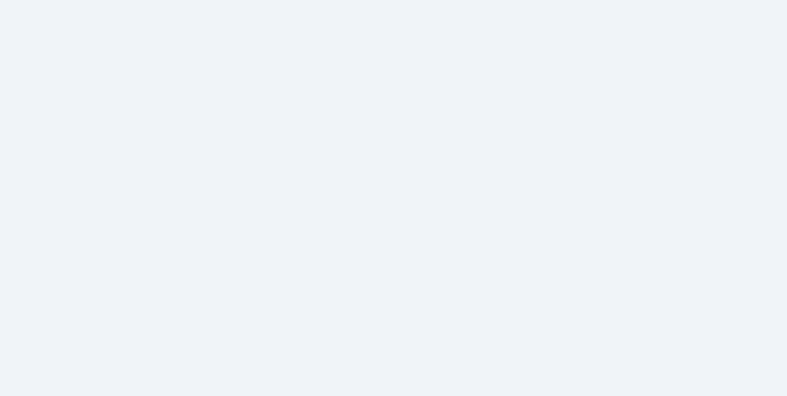
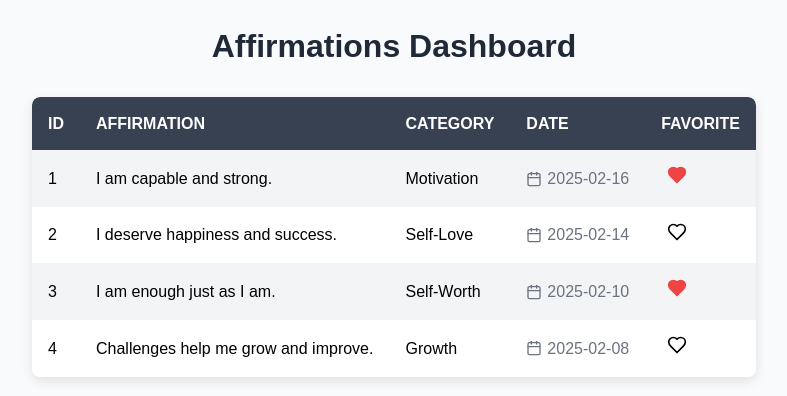
Before and after one commit to uaalumni02/affirmation_frontend, a React (Create React App) app: page /dashboard in a window 1280 px wide. Before the commit this address had no page. Shown: the top 396 px of the page, without its empty margins (246-1033 px from the left). Built offline with nearby package versions, Linux system fonts and the light colour scheme.

Commit message:
add hardcoded dashboard

```diff
--- a/package.json
+++ b/package.json
@@ -4,6 +4,8 @@
   "private": true,
   "dependencies": {
     "cra-template": "1.2.0",
+    "framer-motion": "^12.4.3",
+    "lucide-react": "^0.475.0",
     "react": "^19.0.0",
     "react-dom": "^19.0.0",
     "react-router-dom": "^7.1.1",
--- a/src/App.js
+++ b/src/App.js
@@ -3,6 +3,7 @@ import { BrowserRouter, Route, Routes } from "react-router-dom";
 import Login from "./pages/Login";
 import Register from "./pages/Register";
 import DailyAffirmation from "./pages/DailyAffirmation";
+import Dashboard from "./pages/Dashboard";
 
 function App() {
   return (
@@ -13,7 +14,12 @@ function App() {
         <Routes>
           <Route exact path="/" element={<Login />} />
           <Route exact path="/register" element={<Register />} />
-          <Route exact path="/daily_affirmation/:id" element={<DailyAffirmation />} />
+          <Route
+            exact
+            path="/daily_affirmation/:id"
+            element={<DailyAffirmation />}
+          />
+          <Route exact path="/dashboard" element={<Dashboard />} />
         </Routes>
       </BrowserRouter>
     </div>
--- /dev/null
+++ b/src/pages/Dashboard.js
@@ -0,0 +1,89 @@
+import React from "react";
+import { Heart, Calendar } from "lucide-react";
+import { motion } from "framer-motion";
+import "../static/dashboard.css"; // Import external CSS
+
+const affirmations = [
+  {
+    id: 1,
+    text: "I am capable and strong.",
+    category: "Motivation",
+    favorite: true,
+    createdAt: "2025-02-16",
+  },
+  {
+    id: 2,
+    text: "I deserve happiness and success.",
+    category: "Self-Love",
+    favorite: false,
+    createdAt: "2025-02-14",
+  },
+  {
+    id: 3,
+    text: "I am enough just as I am.",
+    category: "Self-Worth",
+    favorite: true,
+    createdAt: "2025-02-10",
+  },
+  {
+    id: 4,
+    text: "Challenges help me grow and improve.",
+    category: "Growth",
+    favorite: false,
+    createdAt: "2025-02-08",
+  },
+];
+
+const Dashboard = () => {
+  return (
+    <div className="dashboard-container">
+      <h1 className="dashboard-title">Affirmations Dashboard</h1>
+
+      <div className="table-container">
+        <table className="affirmation-table">
+          <thead>
+            <tr>
+              <th>ID</th>
+              <th>Affirmation</th>
+              <th>Category</th>
+              <th>Date</th>
+              <th>Favorite</th>
+            </tr>
+          </thead>
+          <tbody>
+            {affirmations.map((affirmation) => (
+              <motion.tr
+                key={affirmation.id}
+                whileHover={{ scale: 1.02 }}
+                whileTap={{ scale: 0.98 }}
+              >
+                <td>{affirmation.id}</td>
+                <td>{affirmation.text}</td>
+                <td>{affirmation.category}</td>
+                <td>
+                  <span className="date-cell">
+                    <Calendar size={16} className="icon" />
+                    {affirmation.createdAt}
+                  </span>
+                </td>
+                <td>
+                  <button className="favorite-button">
+                    <Heart
+                      size={20}
+                      className={`heart-icon ${
+                        affirmation.favorite ? "favorite" : ""
+                      }`}
+                      fill={affirmation.favorite ? "#ef4444" : "none"}
+                    />
+                  </button>
+                </td>
+              </motion.tr>
+            ))}
+          </tbody>
+        </table>
+      </div>
+    </div>
+  );
+};
+
+export default Dashboard;
--- /dev/null
+++ b/src/static/dashboard.css
@@ -0,0 +1,83 @@
+/* Dashboard Layout */
+.dashboard-container {
+    max-width: 1000px;
+    margin: 0 auto;
+    padding: 2rem;
+    background-color: #f9fafb;
+    min-height: 100vh;
+  }
+
+  .dashboard-title {
+    font-size: 2rem;
+    font-weight: bold;
+    text-align: center;
+    margin-bottom: 1.5rem;
+    color: #1f2937;
+  }
+
+  /* Table Styles */
+  .table-container {
+    overflow-x: auto;
+    border-radius: 8px;
+    box-shadow: 0px 4px 12px rgba(0, 0, 0, 0.1);
+  }
+
+  .affirmation-table {
+    width: 100%;
+    border-collapse: collapse;
+    background-color: white;
+    border-radius: 8px;
+    overflow: hidden;
+  }
+
+  .affirmation-table th,
+  .affirmation-table td {
+    padding: 14px 16px;
+    text-align: left;
+  }
+
+  .affirmation-table th {
+    background-color: #374151;
+    color: white;
+    font-weight: bold;
+    text-transform: uppercase;
+  }
+
+  .affirmation-table tbody tr:nth-child(odd) {
+    background-color: #f3f4f6;
+  }
+
+  .affirmation-table tbody tr:hover {
+    background-color: #e5e7eb;
+    transition: 0.3s ease-in-out;
+  }
+
+  .date-cell {
+    display: flex;
+    align-items: center;
+    color: #6b7280;
+  }
+
+  .icon {
+    margin-right: 5px;
+  }
+
+  /* Favorite Button */
+  .favorite-button {
+    border: none;
+    background: none;
+    cursor: pointer;
+  }
+
+  .heart-icon {
+    transition: fill 0.2s ease-in-out, transform 0.2s ease-in-out;
+  }
+
+  .heart-icon.favorite {
+    fill: #ef4444;
+    color: #ef4444;
+  }
+
+  .heart-icon:hover {
+    transform: scale(1.2);
+  }
```
Also changed, not shown: 1 other file (tests, documents, lock files or other folders).
